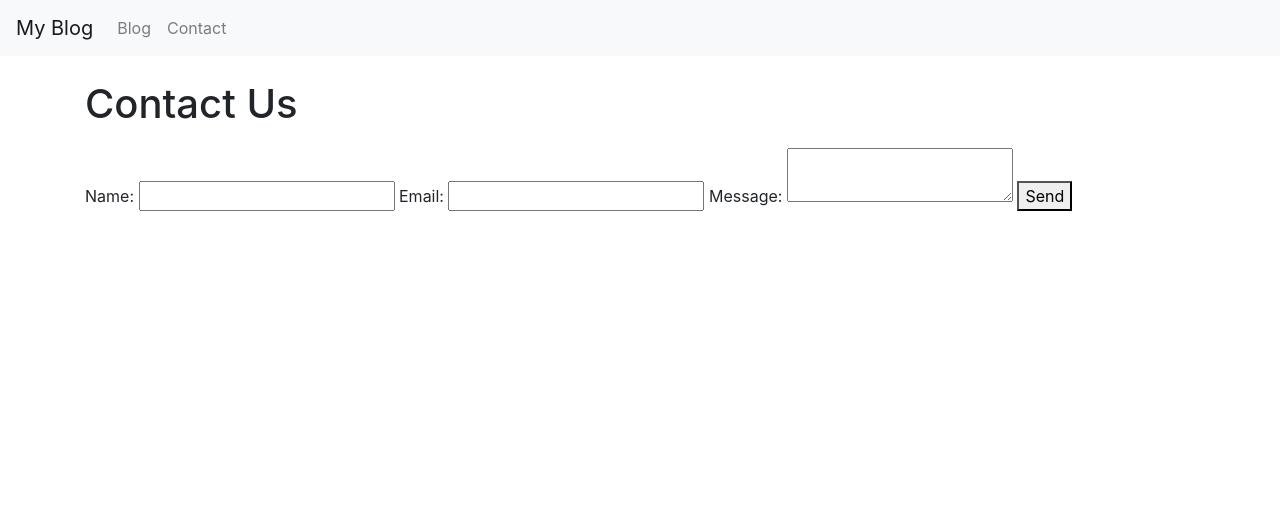
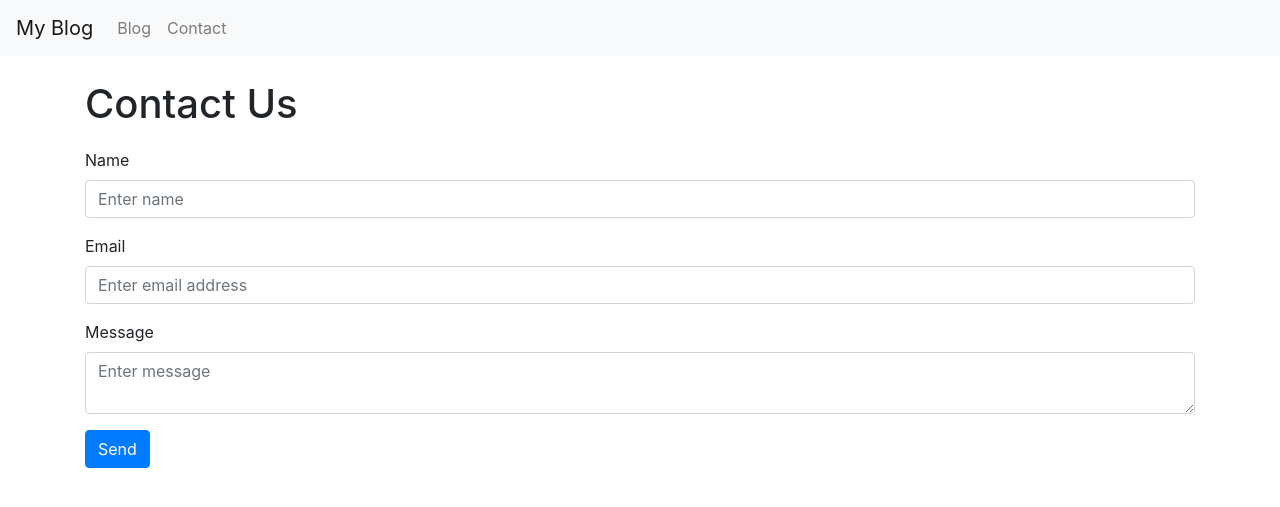
Before and after one commit to todd-demone/blogflask, a Flask app: page /contact in a window 1280 px wide. Shown: the top 507 px of the page. Run offline with Flask 3, Linux system fonts and the light colour scheme; some libraries are stand-ins or nearby versions.

Commit message:
improve styling

```diff
--- a/templates/contact.html
+++ b/templates/contact.html
@@ -4,16 +4,21 @@
 
 {% block content %}
 <h1>Contact Us</h1>
+
 <form action="/send_email" method="POST">
-    <label for="name">Name:</label>
-    <input type="text" id="name" name="name" required>
-
-    <label for="email">Email:</label>
-    <input type="email" id="email" name="email" required>
-
-    <label for="message">Message:</label>
-    <textarea id="message" name="message" required></textarea>
-
-    <button type="submit">Send</button>
+    <div class="form-group">
+        <label for="name">Name</label>
+        <input type="text" id="name" name="name" required class="form-control" aria-describedby="name"
+            placeholder="Enter name">
+    </div>
+    <div class="form-group">
+        <label for="email">Email</label>
+        <input type="email" id="email" name="email" required class="form-control" placeholder="Enter email address">
+    </div>
+    <div class="form-group">
+        <label for="message">Message</label>
+        <textarea id="message" name="message" required class="form-control" placeholder="Enter message"></textarea>
+    </div>
+    <button type="submit" class="btn btn-primary">Send</button>
 </form>
 {% endblock %}
```
